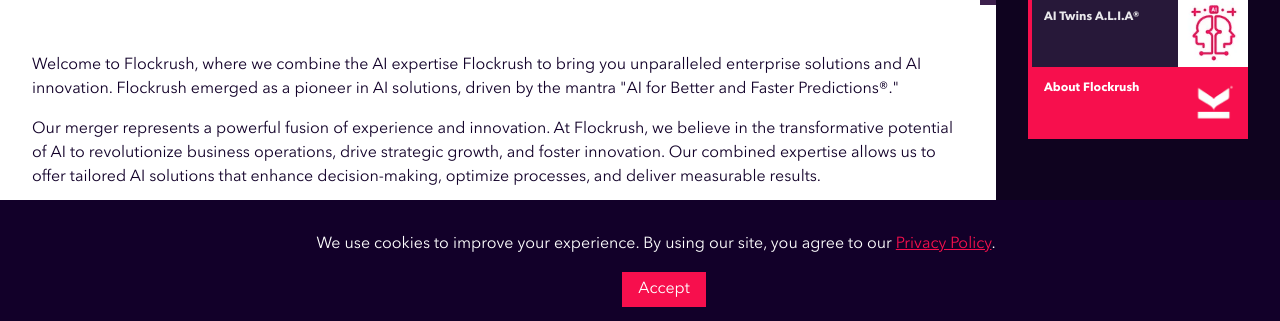
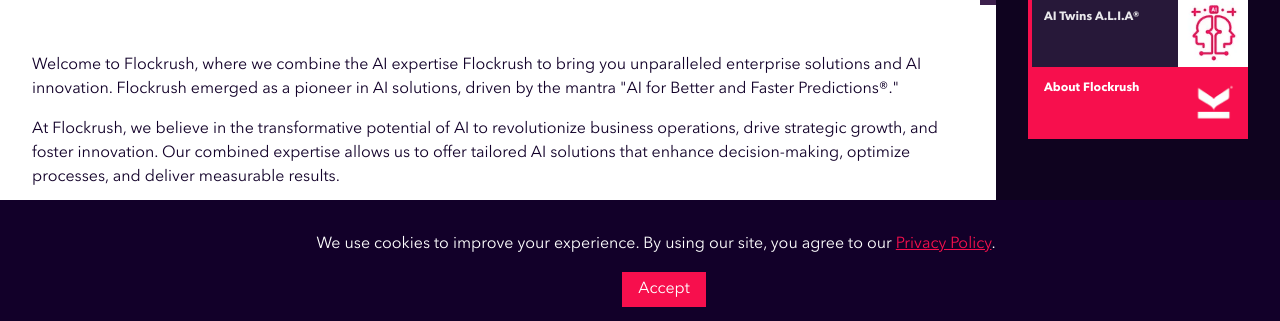
Before and after one commit to flockrush/flockrush.github.io, a website built with webpack: page about/index.html in a window 1280 px wide. Shown: the part 477-798 px from the top of the page. Built offline with nearby package versions, Linux system fonts and the light colour scheme; a script that the page names is missing.

Commit message:
Evol rem 3

```diff
--- a/about/index.html
+++ b/about/index.html
@@ -209,7 +209,7 @@
                       pioneer in AI
                       solutions, driven by the mantra "AI for Better and Faster Predictions®."</p>
 
-                    <p>Our merger represents a powerful fusion of experience and innovation. At Flockrush, we believe in
+                    <p>At Flockrush, we believe in
                       the transformative
                       potential of AI to revolutionize business operations, drive strategic growth, and foster
                       innovation. Our combined
```
